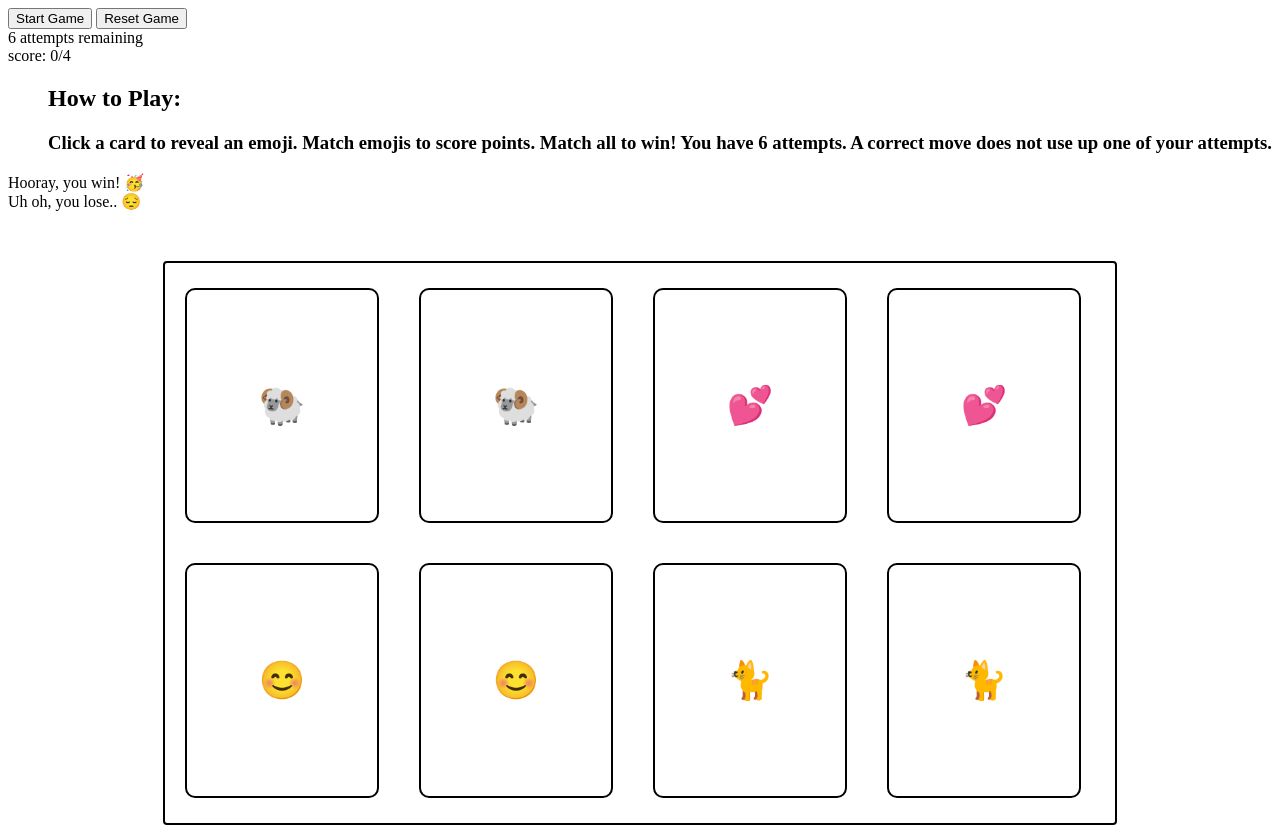
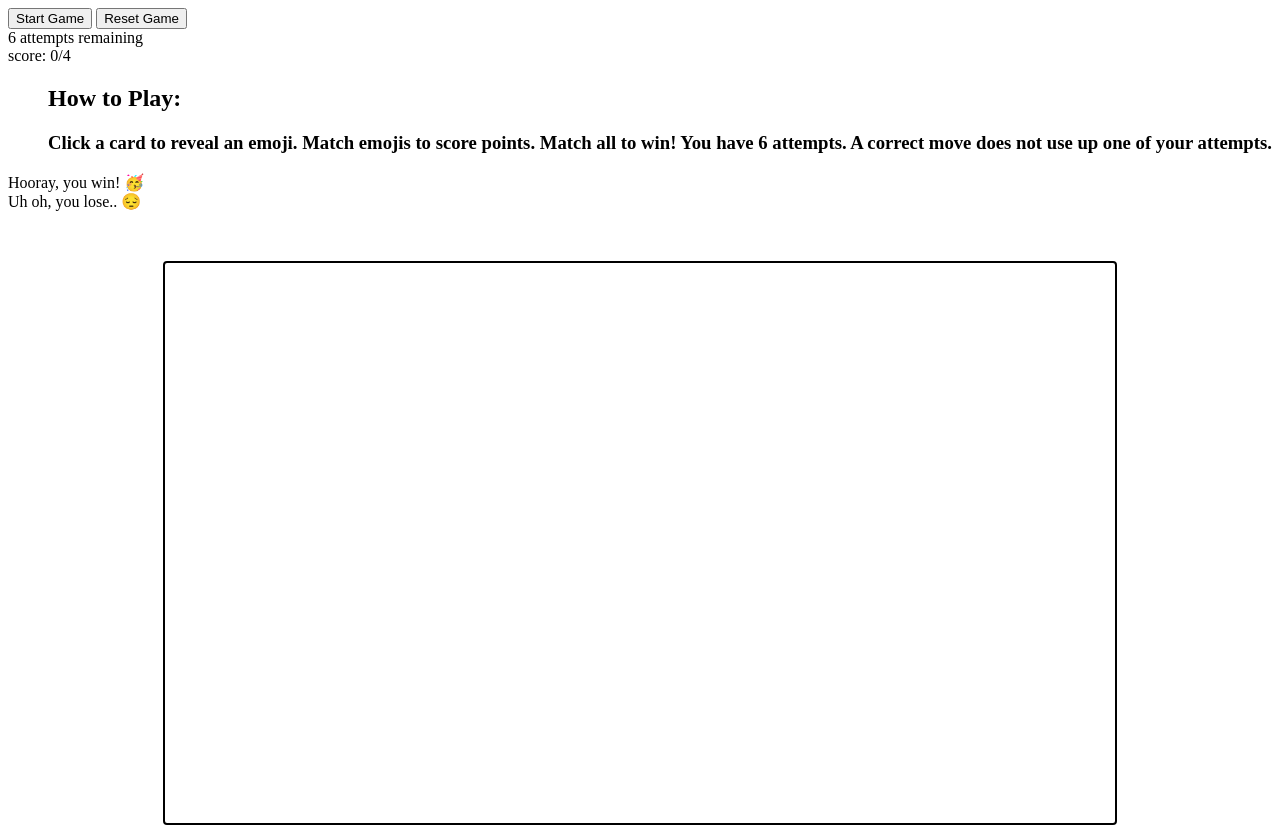
Before and after one commit to FarisAbdulsalam/concentration, a plain HTML site: page index.html in a window 1280 px wide. Drawn offline with Linux system fonts and the light colour scheme.

Commit message:
removed board from html, will generate it in JS

```diff
--- a/index.html
+++ b/index.html
@@ -28,14 +28,9 @@
             <div id="loseMessage" class="hidden">Uh oh, you lose.. 😔</div>
         </div>
         <div class="gameBoard">
-            <div id="card" class="hidden">🐏</div>
-            <div id="card" class="hidden">🐏</div>
-            <div id="card" class="hidden">💕</div>
-            <div id="card" class="hidden">💕</div>
-            <div id="card" class="hidden">😊</div>
-            <div id="card" class="hidden">😊</div>
-            <div id="card" class="hidden">🐈</div>
-            <div id="card" class="hidden">🐈</div>
+            <div id="board">
+
+            </div>
         </div>
     </div>
     <script src="js/app.js"></script>
```
